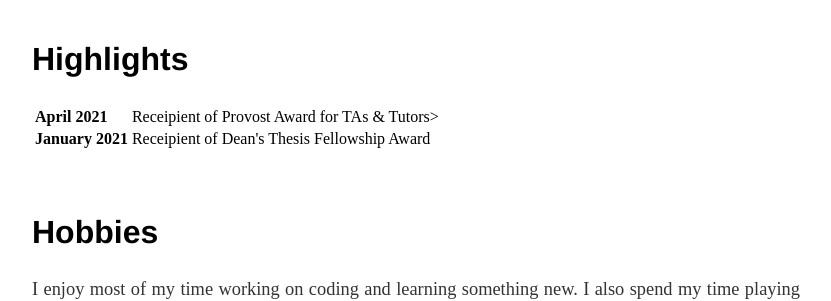
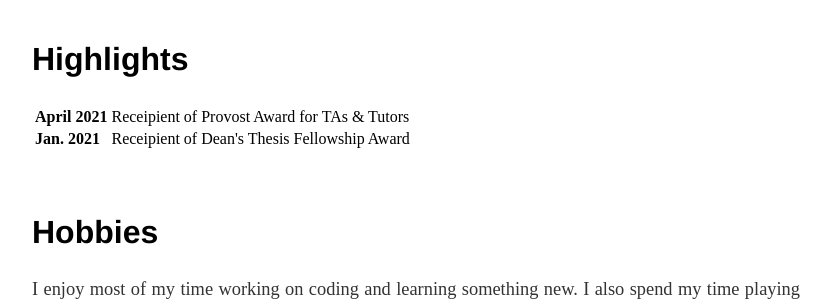
Before and after one commit to rsourki/rsourki.github.io, a Jekyll site: the page built from index.html, in a window 1280 px wide. Shown: the part 689-990 px from the top of the page, without its empty margins (224-1055 px from the left). Built offline with Jekyll 4.4.1, drawn with Linux system fonts in a browser that asks for light colours.

Commit message:
Update index.html

```diff
--- a/index.html
+++ b/index.html
@@ -44,10 +44,10 @@ title: Reza Sourki Webpage
 	<table>
   		<tr>
     		<td><b>April 2021</b></td>
-    		<td>Receipient of Provost Award for TAs & Tutors></td>
+    		<td>Receipient of Provost Award for TAs & Tutors</td>
   		</tr>
   		<tr>
-    		<td><b>January 2021</b</td>
+    		<td><b>Jan. 2021</b</td>
     		<td>Receipient of Dean's Thesis Fellowship Award</td>
   		</tr>
 	</table>
```
